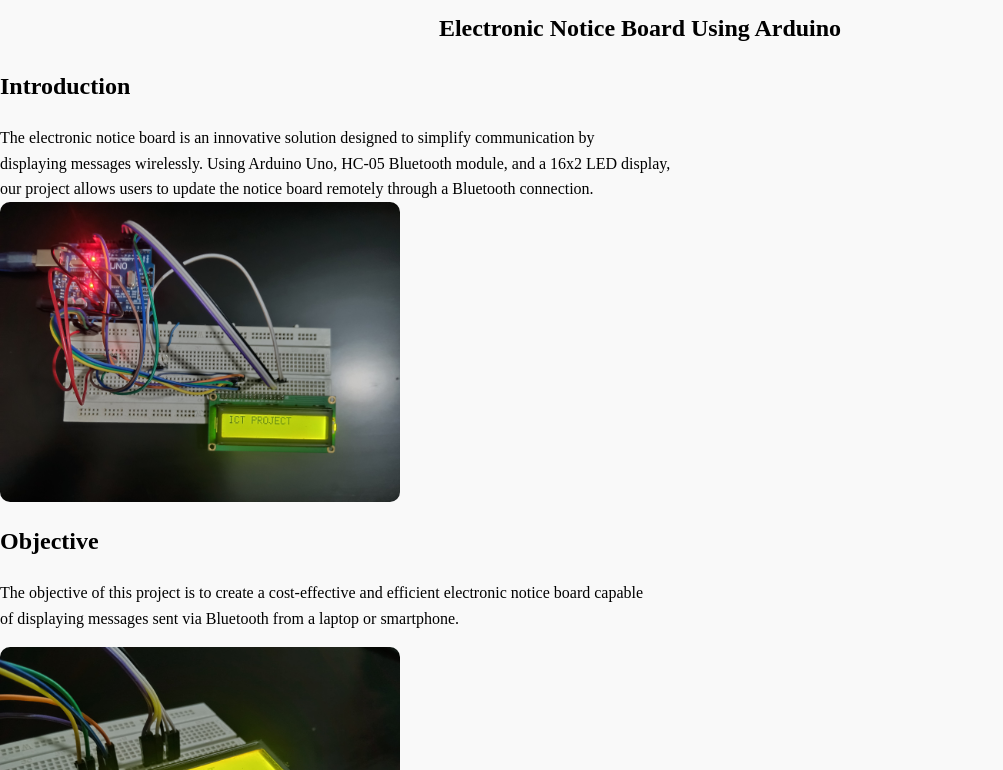
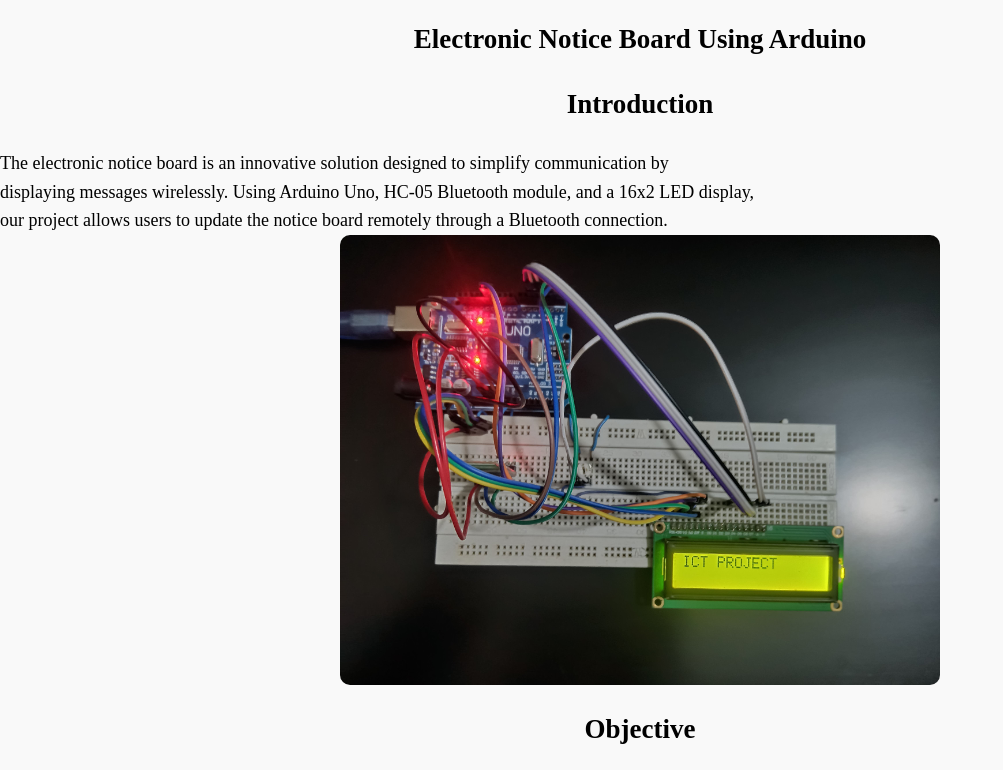
Before and after one commit to BerryBlaast/super-duper-enigma, a plain HTML site: page noticepr.html in a window 1280 px wide. Shown: the part 64-834 px from the top of the page, without its empty margins (0-1003 px from the left). Drawn offline with Linux system fonts and the light colour scheme.

Commit message:
Update noticepr.html

```diff
--- a/noticepr.html
+++ b/noticepr.html
@@ -10,13 +10,19 @@
     margin: 0;
     padding: 0;
     background-color: #f9f9f9; /* Optional: Adds a subtle background color */
+    font-size: 18px; /* Increased font size */
   }
   img {
-    width: 70%; /* Adjusts the image to fit the available width */
-    max-width: 400px; /* Sets a maximum width for the image */
+    width: 90%; /* Increased image size */
+    max-width: 600px; /* Increased maximum width for the image */
     height: auto; /* Maintains the aspect ratio */
     border-radius: 10px; /* Rounds the corners of the image */
     object-fit: cover; /* Ensures the image fills the area proportionally */
+    display: block; /* Centering the image */
+    margin: 0 auto; /* Centering the image */
+  }
+  h1, h2, h3, p {
+    text-align: center; /* Centering text for headings and paragraphs */
   }
 </style>
 
```
